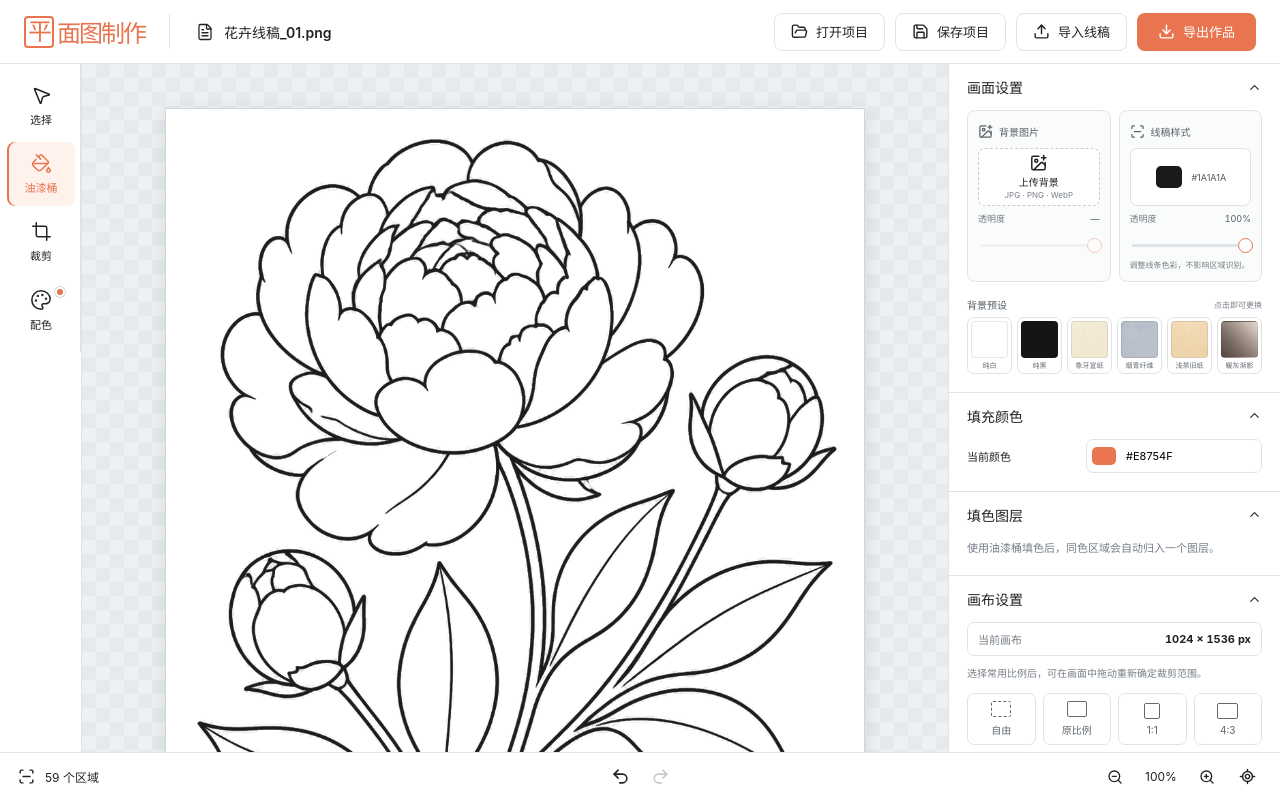
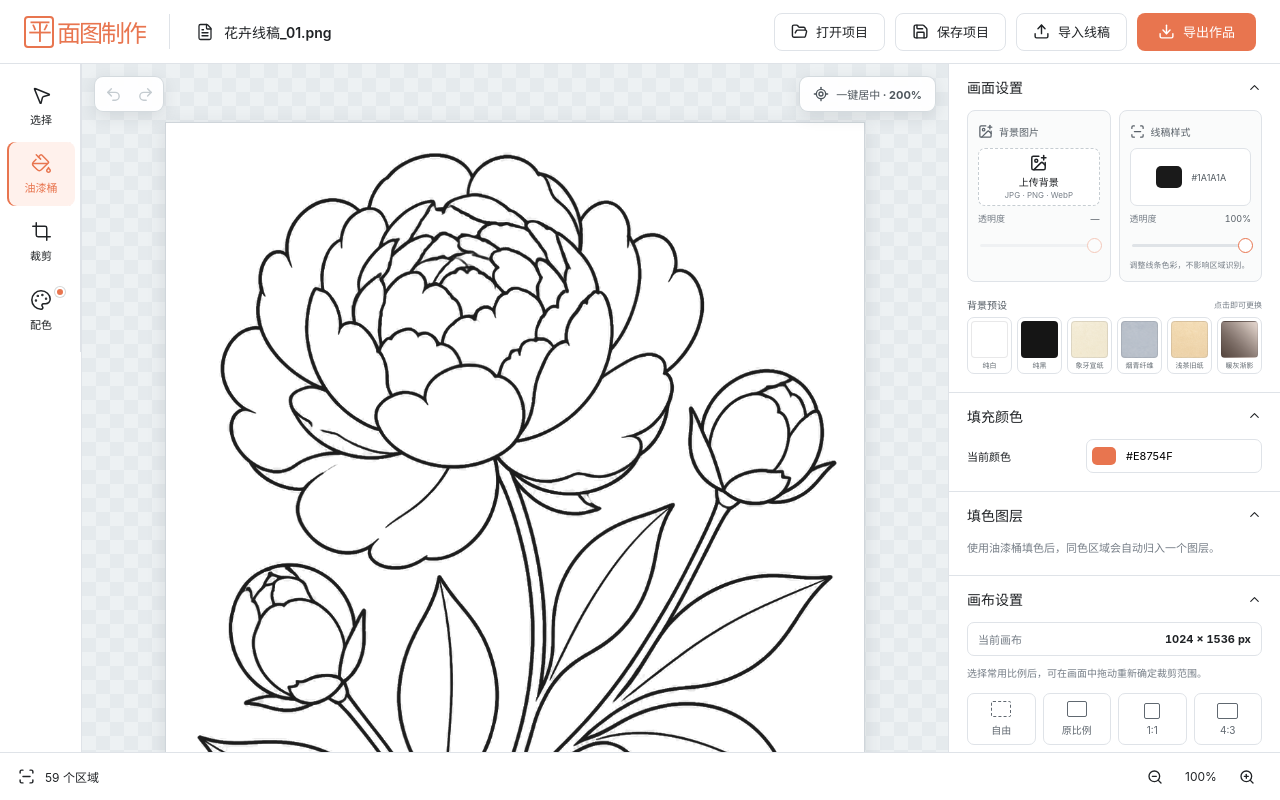
Before and after one commit to sange1022/floor-plan-maker, a React (Vite) app: page / in a window 1280 px wide. Built offline with nearby package versions, Linux system fonts and the light colour scheme.

Commit message:
Move canvas controls and center at 200 percent

```diff
--- a/src/App.jsx
+++ b/src/App.jsx
@@ -245,7 +245,12 @@ export default function App() {
     setMessage(`已删除颜色图层 ${color}`)
   }
 
-  const undo = () => setMessage(editorRef.current?.undo() ? '已撤销上一次填色' : '暂无可撤销操作')
+  const currentHistoryIndex = historyEntries.findIndex((entry) => entry.id === currentHistoryId)
+  const canUndo = currentHistoryIndex > 0
+  const canRedo = currentHistoryIndex >= 0 && currentHistoryIndex < historyEntries.length - 1
+
+  const undo = () => setMessage(editorRef.current?.undo() ? '已撤销上一次修改' : '暂无可撤销操作')
+  const redo = () => setMessage(editorRef.current?.redo() ? '已重做下一次修改' : '暂无可重做操作')
 
   const tools = [
     { id: 'select', label: '选择', icon: MousePointer2 },
@@ -274,10 +279,7 @@ export default function App() {
   const centerCanvas = () => {
     const workspace = workspaceRef.current
     if (!workspace || !canvasSize.width || !canvasSize.height) return
-    const availableWidth = Math.max(280, workspace.clientWidth - 84)
-    const availableHeight = Math.max(260, workspace.clientHeight - 84)
-    const baseHeight = 700 * canvasSize.height / canvasSize.width
-    const nextZoom = Math.max(40, Math.min(100, Math.floor(Math.min(availableWidth / 700, availableHeight / baseHeight) * 100)))
+    const nextZoom = 200
     setZoom(nextZoom)
     window.requestAnimationFrame(() => window.requestAnimationFrame(() => {
       workspace.scrollTo({
@@ -319,10 +321,18 @@ export default function App() {
           </nav>
         </aside>
 
-        <section className="workspace" ref={workspaceRef}>
-          {message ? <div className={`toast ${busy ? 'busy' : ''}`}><ScanLine size={17} />{message}</div> : null}
-          {source ? (
-            <EditorCanvas
+        <section className="preview-pane" aria-label="画布预览区">
+          <div className="canvas-floating-controls">
+            <div className="canvas-history-controls" aria-label="历史操作">
+              <button type="button" onClick={undo} disabled={!canUndo} aria-label="撤销"><Undo2 size={17} /></button>
+              <button type="button" onClick={redo} disabled={!canRedo} aria-label="重做"><Redo2 size={17} /></button>
+            </div>
+            <button className="canvas-center-control" type="button" onClick={centerCanvas} aria-label="一键居中并放大到200%"><LocateFixed size={16} /><span>一键居中 · 200%</span></button>
+          </div>
+          <div className="workspace" ref={workspaceRef}>
+            {message ? <div className={`toast ${busy ? 'busy' : ''}`}><ScanLine size={17} />{message}</div> : null}
+            {source ? (
+              <EditorCanvas
               ref={editorRef}
               source={source}
               tool={tool}
@@ -346,8 +356,9 @@ export default function App() {
               onCropApplied={() => { setTool('bucket'); setMessage('裁剪完成，画布与识别区域已更新') }}
               onCropCancel={() => setTool('bucket')}
               onHistoryChange={(entries, activeId) => { setHistoryEntries(entries); setCurrentHistoryId(activeId) }}
-            />
-          ) : null}
+              />
+            ) : null}
+          </div>
         </section>
 
         <aside className="inspector">
@@ -449,7 +460,6 @@ export default function App() {
                 </button>
               ))}
             </div>
-            <button className="full-button center-canvas-button" type="button" onClick={centerCanvas}><LocateFixed size={16} />一键居中画布</button>
           </InspectorSection>
           <InspectorSection title={`历史记录${historyEntries.length ? ` (${historyEntries.length})` : ''}`}>
             {historyEntries.length ? (
@@ -494,8 +504,7 @@ export default function App() {
 
       <footer className="statusbar">
         <div className="region-status"><ScanLine size={17} /><span>{regionCount} 个区域</span></div>
-        <div className="history-controls"><button type="button" onClick={undo} aria-label="撤销"><Undo2 size={19} /></button><button type="button" disabled aria-label="重做"><Redo2 size={19} /></button></div>
-        <div className="zoom-controls"><button type="button" onClick={() => setZoom((value) => Math.max(MIN_ZOOM, value - ZOOM_STEP))} aria-label="缩小画布"><ZoomOut size={16} /></button><span>{zoom}%</span><button type="button" onClick={() => setZoom((value) => Math.min(MAX_ZOOM, value + ZOOM_STEP))} aria-label="放大画布"><ZoomIn size={16} /></button><button type="button" onClick={centerCanvas} aria-label="一键居中画布" title="一键居中画布"><LocateFixed size={17} /></button></div>
+        <div className="zoom-controls"><button type="button" onClick={() => setZoom((value) => Math.max(MIN_ZOOM, value - ZOOM_STEP))} aria-label="缩小画布"><ZoomOut size={16} /></button><span>{zoom}%</span><button type="button" onClick={() => setZoom((value) => Math.min(MAX_ZOOM, value + ZOOM_STEP))} aria-label="放大画布"><ZoomIn size={16} /></button></div>
       </footer>
     </main>
   )
--- a/src/components/EditorCanvas.jsx
+++ b/src/components/EditorCanvas.jsx
@@ -262,21 +262,50 @@ const EditorCanvas = forwardRef(function EditorCanvas(
     // eslint-disable-next-line react-hooks/exhaustive-deps
   }, [fillColor, hoverPreview, tool])
 
+  const restoreTimelineIndex = (index) => {
+    const timeline = timelineRef.current
+    const snapshot = timeline.entries[index]
+    if (!snapshot) return false
+    const fillCanvas = document.createElement('canvas')
+    const lineCanvas = document.createElement('canvas')
+    const hoverCanvas = document.createElement('canvas')
+    fillCanvas.width = lineCanvas.width = hoverCanvas.width = snapshot.width
+    fillCanvas.height = lineCanvas.height = hoverCanvas.height = snapshot.height
+    sourceRef.current = snapshot.sourceCanvas
+    engineRef.current = {
+      mask: snapshot.mask,
+      lineAlpha: snapshot.lineAlpha,
+      fill: new ImageData(new Uint8ClampedArray(snapshot.fillData), snapshot.width, snapshot.height),
+      displayFill: new ImageData(snapshot.width, snapshot.height),
+      width: snapshot.width,
+      height: snapshot.height,
+      history: [],
+      fillCanvas,
+      lineCanvas,
+      hoverCanvas,
+      hoverBounds: null,
+      layerCounts: new Map(snapshot.layerCounts),
+      layerOrder: [...snapshot.layerOrder],
+      regions: snapshot.regions,
+    }
+    canvasRef.current.width = snapshot.width
+    canvasRef.current.height = snapshot.height
+    timeline.index = index
+    onRegions(snapshot.regions)
+    onCanvasSize({ width: snapshot.width, height: snapshot.height })
+    emitLayers()
+    render()
+    emitHistory()
+    return true
+  }
+
   useImperativeHandle(ref, () => ({
     recognize: rebuild,
     undo() {
-      const engine = engineRef.current
-      const action = engine.history.pop()
-      if (!action) return false
-      action.pixels.forEach((pixel, index) => {
-        engine.fill.data.set(action.before.subarray(index * 4, index * 4 + 4), pixel * 4)
-      })
-      adjustLayerCount(action.newColor, -1)
-      adjustLayerCount(action.previousColor, 1)
-      emitLayers()
-      render()
-      recordHistory('撤销上一次填色')
-      return true
+      return restoreTimelineIndex(timelineRef.current.index - 1)
+    },
+    redo() {
+      return restoreTimelineIndex(timelineRef.current.index + 1)
     },
     clearFills() {
       const engine = engineRef.current
@@ -401,39 +430,7 @@ const EditorCanvas = forwardRef(function EditorCanvas(
     restoreHistory(id) {
       const timeline = timelineRef.current
       const index = timeline.entries.findIndex((entry) => entry.id === id)
-      if (index < 0) return false
-      const snapshot = timeline.entries[index]
-      const fillCanvas = document.createElement('canvas')
-      const lineCanvas = document.createElement('canvas')
-      const hoverCanvas = document.createElement('canvas')
-      fillCanvas.width = lineCanvas.width = hoverCanvas.width = snapshot.width
-      fillCanvas.height = lineCanvas.height = hoverCanvas.height = snapshot.height
-      sourceRef.current = snapshot.sourceCanvas
-      engineRef.current = {
-        mask: snapshot.mask,
-        lineAlpha: snapshot.lineAlpha,
-        fill: new ImageData(new Uint8ClampedArray(snapshot.fillData), snapshot.width, snapshot.height),
-        displayFill: new ImageData(snapshot.width, snapshot.height),
-        width: snapshot.width,
-        height: snapshot.height,
-        history: [],
-        fillCanvas,
-        lineCanvas,
-        hoverCanvas,
-        hoverBounds: null,
-        layerCounts: new Map(snapshot.layerCounts),
-        layerOrder: [...snapshot.layerOrder],
-        regions: snapshot.regions,
-      }
-      canvasRef.current.width = snapshot.width
-      canvasRef.current.height = snapshot.height
-      timeline.index = index
-      onRegions(snapshot.regions)
-      onCanvasSize({ width: snapshot.width, height: snapshot.height })
-      emitLayers()
-      render()
-      emitHistory()
-      return true
+      return restoreTimelineIndex(index)
     },
   }))
 
--- a/src/styles.css
+++ b/src/styles.css
@@ -33,7 +33,15 @@ button { color: inherit; }
 .tool-button { height: 64px; width: 68px; border: 0; border-radius: 8px; background: transparent; display: flex; flex-direction: column; align-items: center; justify-content: center; gap: 5px; font-size: 11px; cursor: pointer; }
 .tool-button:hover { background: #f6f7f8; }
 .tool-button.active { color: var(--accent); background: var(--accent-soft); box-shadow: inset 2px 0 var(--accent); }
-.workspace { position: relative; min-width: 0; min-height: 0; overflow: auto; display: flex; align-items: flex-start; justify-content: center; padding: 44px 42px; background-color: #edf1f3; background-image: linear-gradient(45deg, #e5eaed 25%, transparent 25%), linear-gradient(-45deg, #e5eaed 25%, transparent 25%), linear-gradient(45deg, transparent 75%, #e5eaed 75%), linear-gradient(-45deg, transparent 75%, #e5eaed 75%); background-size: 28px 28px; background-position: 0 0, 0 14px, 14px -14px, -14px 0; }
+.preview-pane { position: relative; min-width: 0; min-height: 0; overflow: hidden; }
+.workspace { position: relative; width: 100%; height: 100%; min-width: 0; min-height: 0; overflow: auto; display: flex; align-items: flex-start; justify-content: center; padding: 58px 42px 44px; background-color: #edf1f3; background-image: linear-gradient(45deg, #e5eaed 25%, transparent 25%), linear-gradient(-45deg, #e5eaed 25%, transparent 25%), linear-gradient(45deg, transparent 75%, #e5eaed 75%), linear-gradient(-45deg, transparent 75%, #e5eaed 75%); background-size: 28px 28px; background-position: 0 0, 0 14px, 14px -14px, -14px 0; }
+.canvas-floating-controls { position: absolute; inset: 12px 12px auto; height: 36px; z-index: 6; pointer-events: none; }
+.canvas-history-controls { position: absolute; left: 0; top: 0; height: 36px; padding: 3px; display: flex; gap: 2px; border: 1px solid rgba(208,214,219,.9); border-radius: 9px; background: rgba(255,255,255,.94); box-shadow: 0 5px 16px rgba(43,50,54,.1); pointer-events: auto; backdrop-filter: blur(10px); }
+.canvas-history-controls button { width: 30px; height: 28px; border: 0; border-radius: 6px; background: transparent; display: grid; place-items: center; cursor: pointer; }
+.canvas-history-controls button:hover:not(:disabled) { color: var(--accent); background: var(--accent-soft); }
+.canvas-history-controls button:disabled { color: #c4cbd0; cursor: default; }
+.canvas-center-control { position: absolute; right: 0; top: 0; height: 36px; padding: 0 13px; border: 1px solid rgba(208,214,219,.9); border-radius: 9px; background: rgba(255,255,255,.94); box-shadow: 0 5px 16px rgba(43,50,54,.1); display: inline-flex; align-items: center; gap: 7px; color: #4e565d; font-size: 11px; font-weight: 650; white-space: nowrap; cursor: pointer; pointer-events: auto; backdrop-filter: blur(10px); }
+.canvas-center-control:hover { color: var(--accent); border-color: #e8b7a6; background: #fff; }
 .paper-frame { position: relative; flex: 0 0 auto; max-width: 100%; background: #fff; border: 1px solid #cfd5da; box-shadow: 0 5px 18px rgba(48,58,65,.12); transition: width .2s ease; }
 .art-canvas { display: block; width: 100%; height: auto; image-rendering: auto; }
 .art-canvas.tool-bucket { cursor: crosshair; }
@@ -127,7 +135,6 @@ button { color: inherit; }
 .ratio-16-9 { width: 24px; height: 14px; }
 .ratio-9-16 { width: 12px; height: 21px; }
 .ratio-a4 { width: 14px; height: 20px; }
-.center-canvas-button { margin-top: 12px; color: #50575e; }
 .history-list { display: flex; flex-direction: column; gap: 5px; }
 .history-list button { width: 100%; min-height: 45px; padding: 6px 8px; border: 1px solid transparent; border-radius: 7px; background: transparent; display: grid; grid-template-columns: 26px 1fr; align-items: center; gap: 7px; text-align: left; cursor: pointer; }
 .history-list button:hover { background: #f6f7f8; }
@@ -203,11 +210,10 @@ button { color: inherit; }
 .vertical-preset-swatch:hover { transform: translateX(2px); box-shadow: 0 3px 8px rgba(40,45,48,.12); }
 .vertical-preset-swatch.active { outline: 2px solid var(--accent); outline-offset: 2px; }
 
-.statusbar { display: grid; grid-template-columns: 1fr auto 1fr; align-items: center; border-top: 1px solid var(--border); padding: 0 18px; background: #fff; z-index: 5; }
-.region-status, .zoom-controls, .history-controls { display: flex; align-items: center; gap: 10px; font-size: 12px; }
-.history-controls button, .zoom-controls button { width: 30px; height: 30px; border: 0; border-radius: 6px; background: transparent; display: grid; place-items: center; cursor: pointer; }
-.history-controls button:hover, .zoom-controls button:hover { background: #f1f3f4; }
-.history-controls button:disabled { color: #c5cbd0; }
+.statusbar { display: grid; grid-template-columns: 1fr 1fr; align-items: center; border-top: 1px solid var(--border); padding: 0 18px; background: #fff; z-index: 5; }
+.region-status, .zoom-controls { display: flex; align-items: center; gap: 10px; font-size: 12px; }
+.zoom-controls button { width: 30px; height: 30px; border: 0; border-radius: 6px; background: transparent; display: grid; place-items: center; cursor: pointer; }
+.zoom-controls button:hover { background: #f1f3f4; }
 .zoom-controls { justify-self: end; }
 .zoom-controls span { width: 42px; text-align: center; }
 
@@ -237,7 +243,7 @@ button { color: inherit; }
   .palette-trigger i { right: 4px; top: 7px; }
   .palette-flyout { left: 58px; width: 166px; }
   .inspector { display: none; }
-  .workspace { padding: 24px 18px; }
+  .workspace { padding: 58px 18px 24px; }
+  .canvas-floating-controls { inset: 8px 8px auto; }
   .statusbar { grid-template-columns: 1fr 1fr; }
-  .history-controls { display: none; }
 }
```
